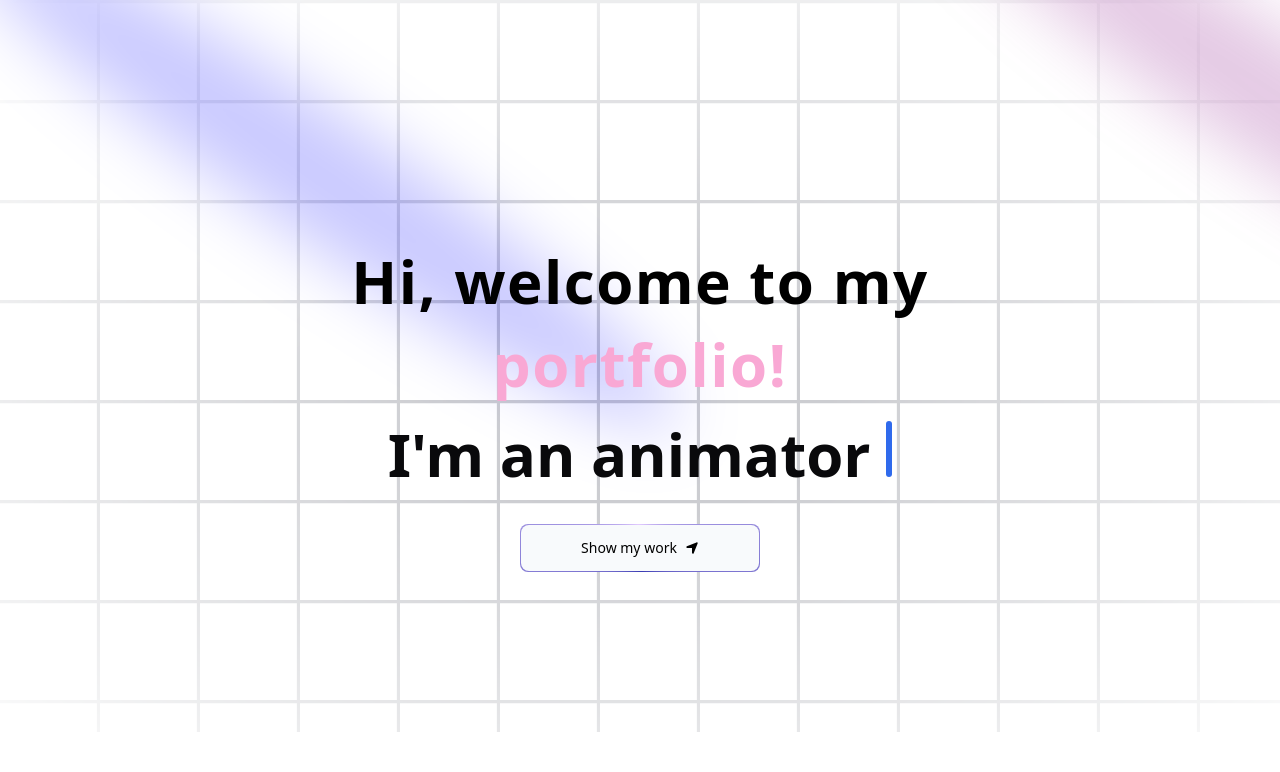
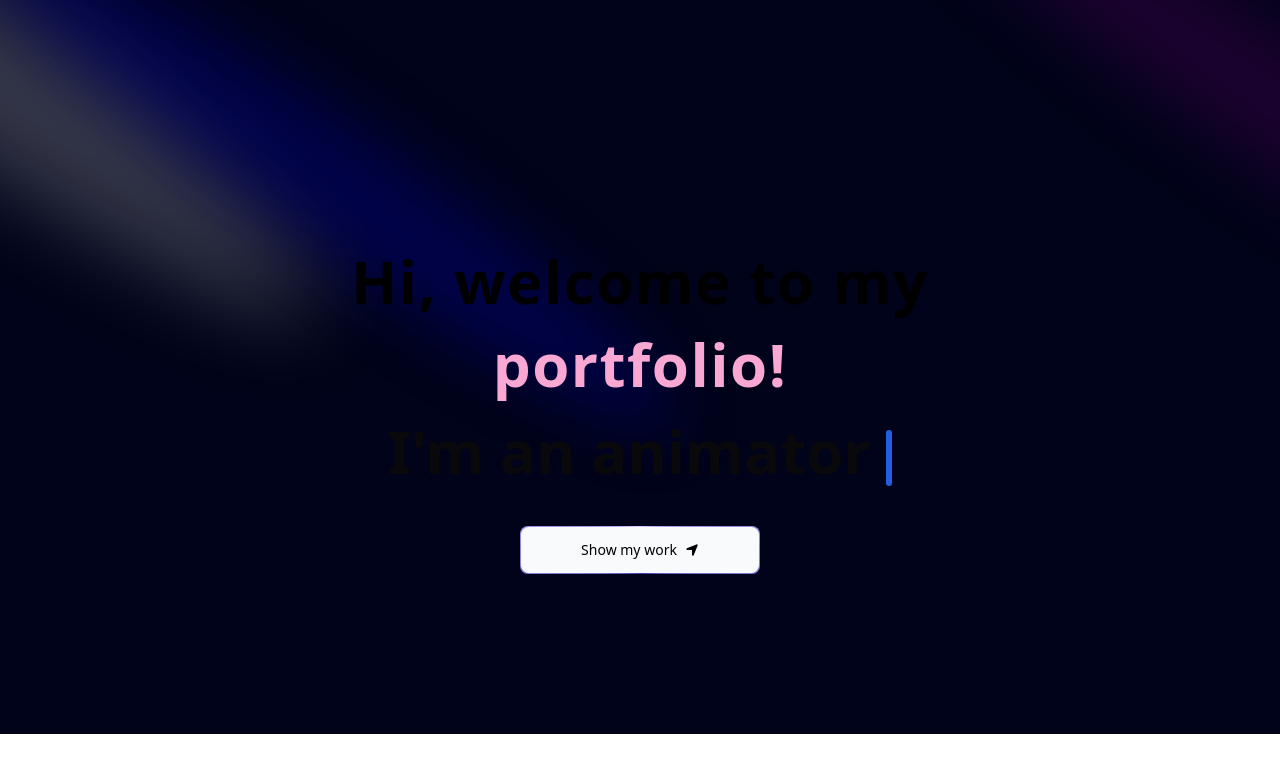
Before and after one commit to sophiadt/sophia, a Next.js app: page / in a window 1280 px wide. Shown: the top 772 px of the page. Built offline with nearby package versions, Linux system fonts and the light colour scheme.

Commit message:
asdjlasd

```diff
--- a/components/Hero.tsx
+++ b/components/Hero.tsx
@@ -29,7 +29,7 @@ const Hero = () => {
       </div>
 
       {/* Background grid */}
-      <div
+      {/* <div
         className="h-screen w-full dark:bg-black-100 bg-white dark:bg-grid-white/[0.03] bg-grid-black-100/[0.2]
         absolute top-0 left-0 flex items-center justify-center"
       >
@@ -37,7 +37,7 @@ const Hero = () => {
           className="absolute pointer-events-none inset-0 flex items-center justify-center dark:bg-black-100
         bg-white [mask-image:radial-gradient(ellipse_at_center,transparent_20%,black)]"
         />
-      </div>
+      </div> */}
 
       {/* Main content */}
       <div className="flex justify-center relative my-20 z-10">
--- a/components/ui/TypeWriterEffect.tsx
+++ b/components/ui/TypeWriterEffect.tsx
@@ -64,7 +64,7 @@ export const TypeWriterEffect = ({
                 animate={{ opacity: 1 }}
                 transition={{ duration: 0.8, repeat: Infinity, repeatType: "reverse" }}
                 className={cn(
-                    "inline-block rounded-sm w-[6px] h-10 md:h-12 lg:h-14 bg-blue-500",
+                    "inline-block rounded-sm w-[6px] h-10 md:h-12 lg:h-14 bg-blue-500 align-middle",
                     cursorClassName
                 )}
             ></motion.span>
```
